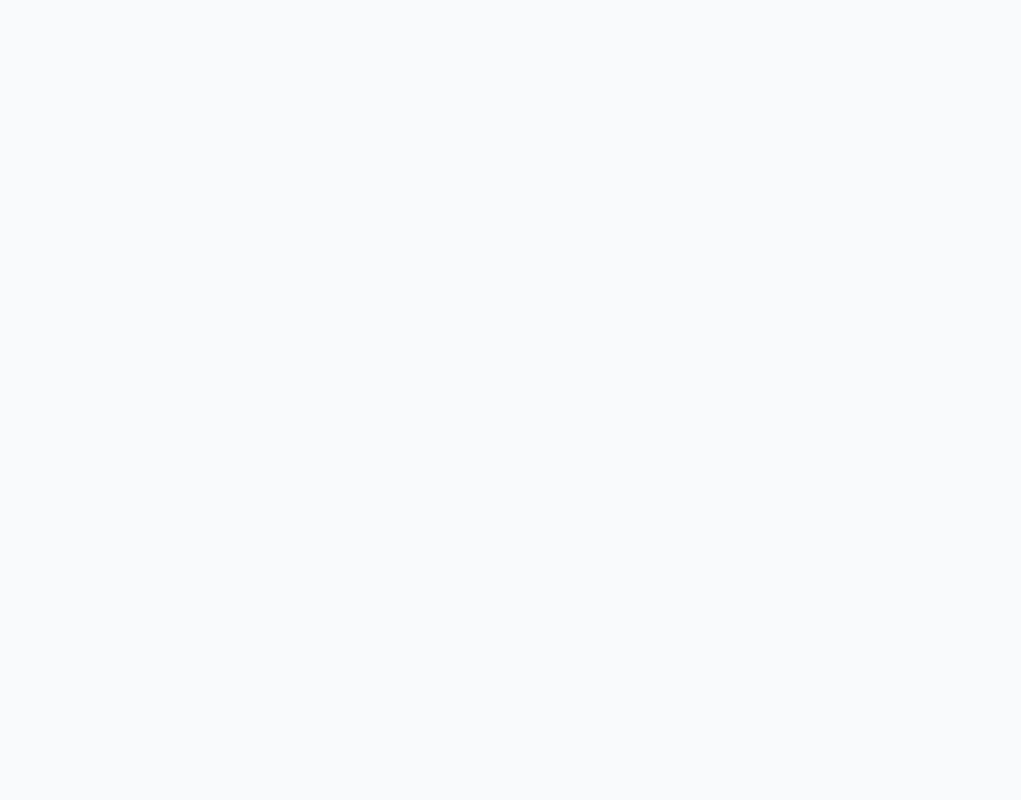
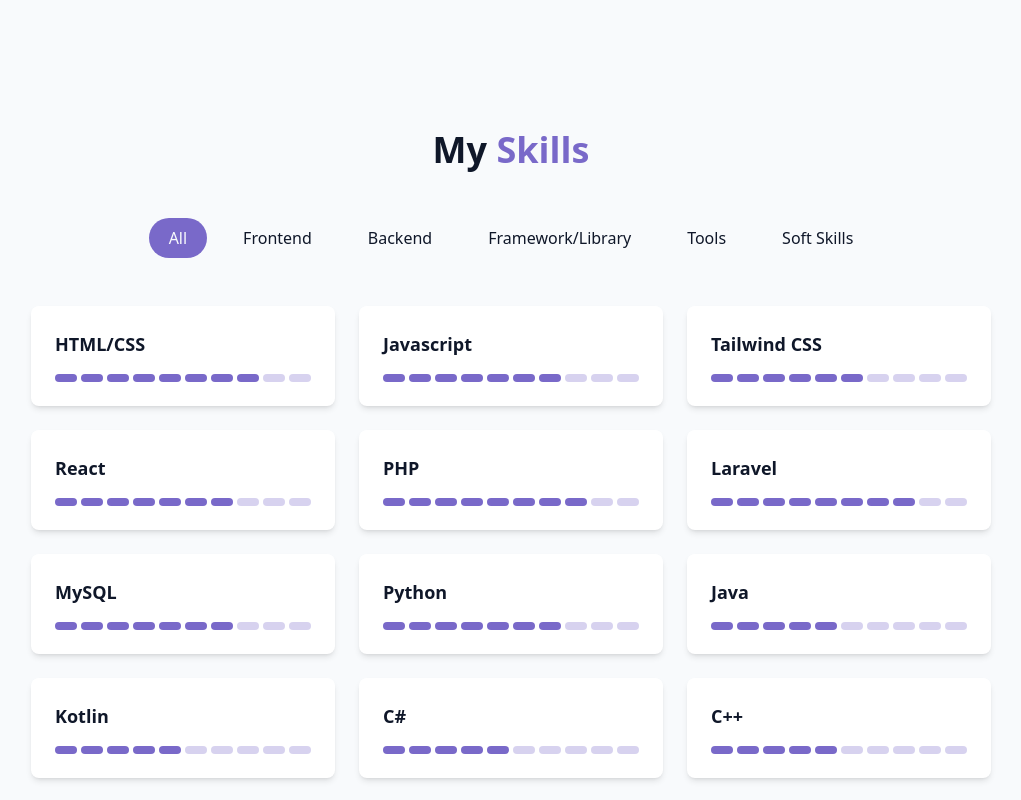
Before and after one commit to prajwolk09/PortfolioWebsite-React, a React (Vite) app: page / in a window 1280 px wide. Shown: the part 1760-2560 px from the top of the page, without its empty margins (129-1150 px from the left). Before the commit the page ends 1794 px from the top, so only its background shows below. Built offline with nearby package versions, Linux system fonts and the light colour scheme.

Commit message:
skills section implemented

```diff
--- /dev/null
+++ b/src/components/SkillsSection.jsx
@@ -0,0 +1,95 @@
+import React, { useState } from 'react';
+import { cn } from '@/lib/utils';
+
+const skills = [
+    { name: "HTML/CSS", level: 80, category: "frontend" },
+    { name: "Javascript", level: 70, category: "frontend" },
+    { name: "Tailwind CSS", level: 60, category: "frontend" },
+    { name: "React", level: 70, category: "framework/library" },
+    { name: "PHP", level: 80, category: "backend" },
+    { name: "Laravel", level: 80, category: "framework/library" },
+    { name: "MySQL", level: 70, category: "backend" },
+    { name: "Python", level: 70, category: "backend" },
+    { name: "Java", level: 50, category: "backend" },
+    { name: "Kotlin", level: 50, category: "framework/library" },
+    { name: "C#", level: 50, category: "backend" },
+    { name: "C++", level: 50, category: "backend" },
+    { name: "Next.js", level: 60, category: "framework/library" },
+    { name: "MongoDB", level: 60, category: "backend" },
+    { name: "Git/Github", level: 70, category: "tools" },
+    { name: "MS Office (MS WORD, MS EXCEL, MS POWERPOINT, MS PROJECT)", level: 70, category: "tools" },
+    { name: "Linux", level: 60, category: "tools" },
+    { name: "Cisco Packet Tracer", level: 70, category: "tools" },
+    { name: "Problem Solving", level: 70, category: "soft skills" },
+    { name: "Teamwork", level: 70, category: "soft skills" },
+    { name: "Communication", level: 70, category: "soft skills" },
+    { name: "Adaptability", level: 70, category: "soft skills" },
+    { name: "Time Management", level: 70, category: "soft skills" },
+    { name: "Leadership", level: 60, category: "soft skills" },
+];
+
+const categories = ['all', 'frontend', 'backend', 'framework/library', 'tools', 'soft skills'];
+
+export const SkillsSection = () => {
+  const [activeCategory, setActiveCategory] = useState('all');
+
+  const filteredSkills = skills.filter(
+    (skill) => activeCategory === 'all' || skill.category === activeCategory
+  );
+
+  return (
+    <section id="skills" className="py-24 px-4 relative bg-secondary/30">
+      <div className="container mx-auto max-w-5xl">
+        <h2 className="text-3xl md:text-4xl font-bold text-center mb-12">
+          My <span className="text-primary">Skills</span>
+        </h2>
+
+        <div className="flex flex-wrap justify-center mb-12 gap-4">
+          {categories.map((category, key) => (
+            <button
+              key={key}
+              onClick={() => setActiveCategory(category)}
+              className={cn(
+                "px-5 py-2 rounded-full transition-colors duration-300 capitalize cursor-pointer",
+                activeCategory === category
+                  ? "bg-primary text-primary-foreground"
+                  : "bg-secondary/70 text-foreground hover:bg-secondary"
+              )}
+            >
+              {category}
+            </button>
+          ))}
+        </div>
+
+        <div className="grid grid-cols-1 sm:grid-cols-2 lg:grid-cols-3 gap-6">
+          {filteredSkills.map((skill, key) => {
+            const highlightedSegments = Math.floor(skill.level / 10);
+            return (
+              <div
+                key={key}
+                className="bg-card p-6 rounded-lg shadow-md hover:shadow-xl card-hover"
+              >
+                <div className="text-left mb-4">
+                  <h3 className="font-semibold text-lg">{skill.name}</h3>
+                </div>
+                <div className="flex w-full gap-1 h-2">
+                  {Array.from({ length: 10 }).map((_, index) => (
+                    <div
+                      key={index}
+                      className={cn(
+                        "flex-1 h-2 rounded-full",
+                        index < highlightedSegments ? "bg-primary" : "bg-primary/30",
+                        "animate-[grow_0.5s_ease-out]",
+                        `delay-${index * 100}ms`
+                      )}
+                    />
+                  ))}
+                </div>
+              </div>
+            );
+          })}
+        </div>
+      </div>
+    </section>
+  );
+};
--- a/src/pages/Home.jsx
+++ b/src/pages/Home.jsx
@@ -2,6 +2,7 @@ import { AboutSection } from "../components/AboutSection";
 import { HeroSection } from "../components/HeroSection";
 import { Navbar } from "../components/Navbar";
 import { NoiseBackground } from "../components/NoiseBackground";
+import { SkillsSection } from "../components/SkillsSection";
 import { ThemeToggle } from "../components/ThemeToggle";
 
 export const Home = () => {
@@ -18,6 +19,7 @@ export const Home = () => {
       <main>
         <HeroSection/>
         <AboutSection/>
+        <SkillsSection/>
       </main>
 
       {/* Footer */}
```
